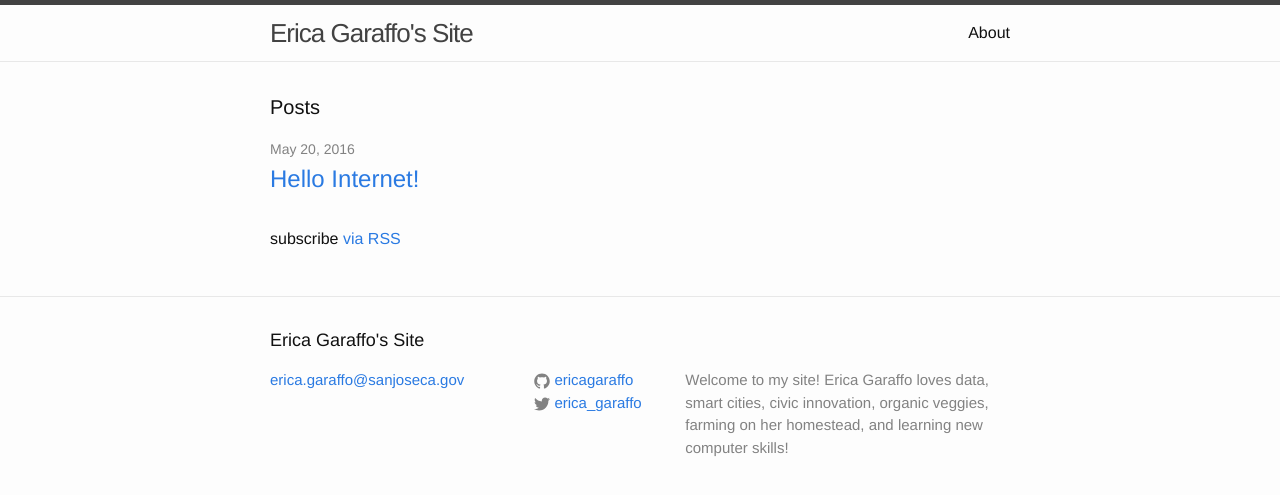
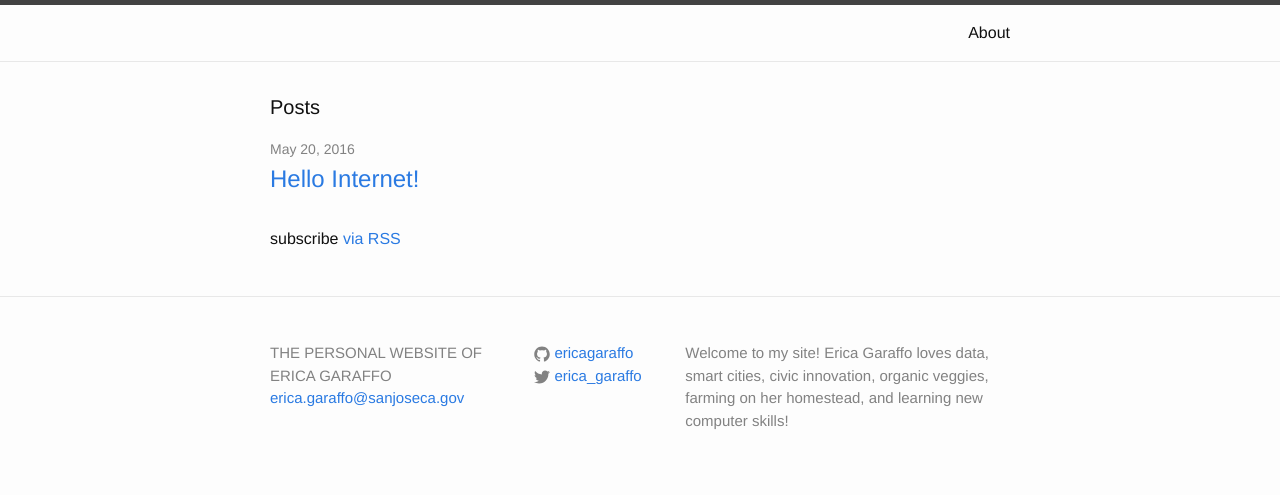
Before and after one commit to ericagaraffo/ericagaraffo.github.io, a Jekyll site: the page built from index.html, in a window 1280 px wide. Shown: the top 495 px of the page. Built offline with Jekyll 4.4.1, drawn with Linux system fonts in a browser that asks for light colours.

Commit message:
Update _config.yml

```diff
--- a/_config.yml
+++ b/_config.yml
@@ -6,7 +6,7 @@
 # 'jekyll serve'. If you change this file, please restart the server process.
 
 # Site settings
-title: Erica Garaffo's Site
+subtitle: THE PERSONAL WEBSITE OF ERICA GARAFFO
 email: erica.garaffo@sanjoseca.gov
 description: > # this means to ignore newlines until "baseurl:"
   Welcome to my site! Erica Garaffo loves data, smart cities,
```
